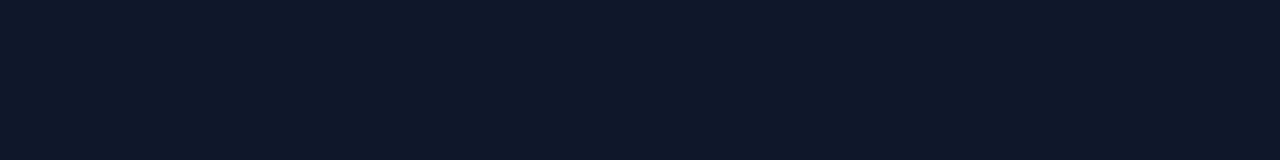
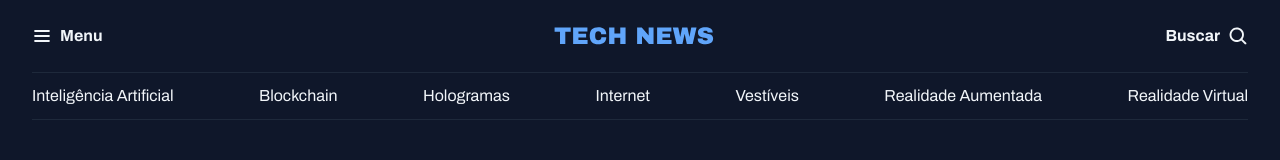
Before and after one commit to saramargarido/news-portal, a plain HTML site: page index.html in a window 1280 px wide. Drawn offline with Linux system fonts and the light colour scheme.

Commit message:
creating header and menus

```diff
--- a/index.html
+++ b/index.html
@@ -14,7 +14,30 @@
 </head>
 
 <body>
-
+    <header class="container">
+        <nav id="primary" class="grid grid-flow-col">
+            <div>
+                <img src="assets/icons/List.svg" alt="ícone de menu">
+                <strong>Menu</strong>
+            </div>
+            <div>
+                <img src="assets/Logo.svg" alt="logo">
+            </div>
+            <div>
+                <strong>Buscar</strong>
+                <img src="assets/icons/MagnifyingGlass.svg" alt="ícone de lupa para pesquisa">
+            </div>
+        </nav>
+        <nav id="secondary" class="grid grid-flow-col">
+            <a href="#">Inteligência Artificial</a>
+            <a href="#">Blockchain</a>
+            <a href="#">Hologramas</a>
+            <a href="#">Internet</a>
+            <a href="#">Vestíveis</a>
+            <a href="#">Realidade Aumentada</a>
+            <a href="#">Realidade Virtual</a>
+        </nav>
+    </header>
 </body>
 
 </html>
--- a/styles/global.css
+++ b/styles/global.css
@@ -42,3 +42,18 @@ a {
 a:hover {
   color: var(--brand-color-light);
 }
+
+.container {
+  max-width: 1280px;
+  padding-inline: 32px;
+  margin-inline: auto;
+}
+
+/* utility-first */
+.grid {
+  display: grid;
+}
+
+.grid-flow-col {
+  grid-auto-flow: column;
+}
--- /dev/null
+++ b/styles/header.css
@@ -0,0 +1,25 @@
+#primary {
+  padding-block: 20px;
+
+  div {
+    display: flex;
+    align-items: center;
+    gap: 8px;
+  }
+
+  /* nesting css */
+  div:nth-child(2) {
+    margin-inline: auto;
+  }
+
+  div:nth-child(3) {
+    justify-self: end;
+  }
+}
+
+#secondary {
+  padding-block: 12px;
+  border: solid 1px var(--stroke-color);
+  border-inline: none;
+  justify-content: space-between;
+}
--- a/styles/index.css
+++ b/styles/index.css
@@ -1 +1,2 @@
 @import url(global.css);
+@import url(header.css);
```
